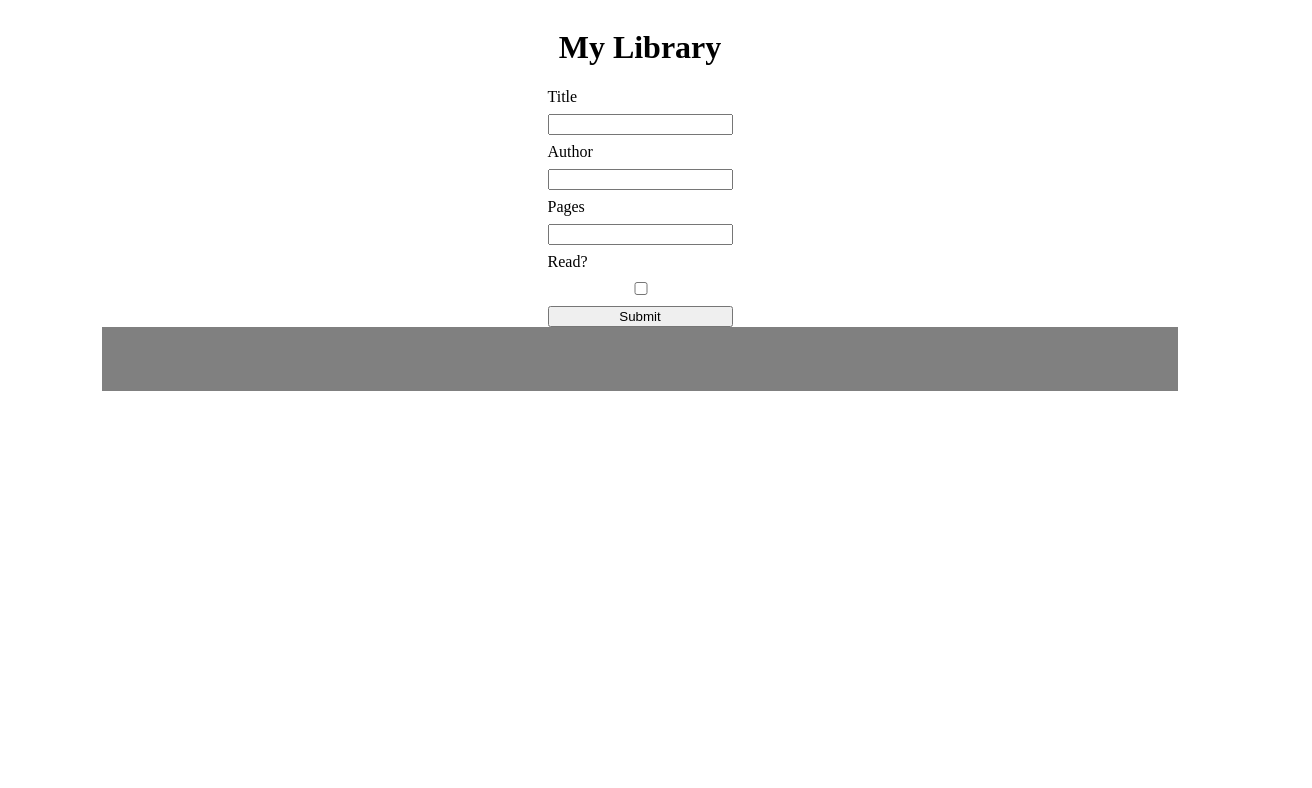
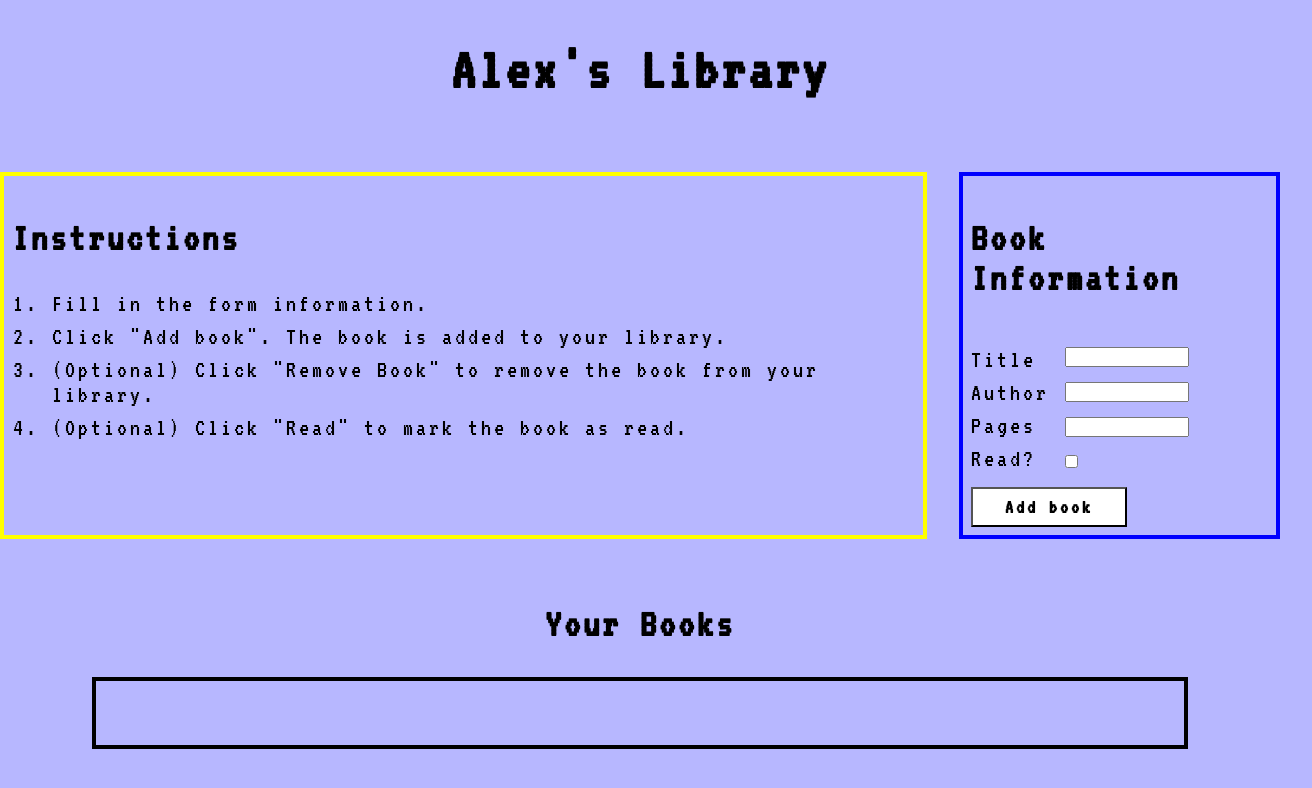
Before and after one commit to Helloimalex1223/libraryProject, a plain HTML site: page index.html in a window 1280 px wide. Shown: the whole page, 1312 px wide, since content can reach past the window. Drawn offline with Linux system fonts and the light colour scheme.

Commit message:
Add basic CSS styling

```diff
--- a/index.html
+++ b/index.html
@@ -6,25 +6,49 @@
     <title>Alex's Library</title>
     <link rel="stylesheet" href="style.css">
     <script src="script.js" defer></script>
+    <link rel="preconnect" href="https://fonts.googleapis.com">
+    <link rel="preconnect" href="https://fonts.gstatic.com" crossorigin>
+    <link href="https://fonts.googleapis.com/css2?family=VT323&display=swap" rel="stylesheet">
 </head>
 <body>
     <div class="container">
-        <h1 class="heading">My Library</h1>
+        <h1 class="heading">Alex's Library</h1>
 
-            <form id = "addBookForm">
-                <label for="title">Title</label>
-                <input type="text" id = "title" name = "title">
+            <div class="innerContainer">
+                <div class="instructions">
+                    <h2>Instructions</h2>
+                    <ol>
+                        <li>Fill in the form information.</li>
+                        <li>Click "Add book". The book is added to your library.</li>
+                        <li>(Optional) Click "Remove Book" to remove the book from your library.</li>
+                        <li>(Optional) Click "Read" to mark the book as read.</li>
+                    </ol>
+                </div>
 
-                <label for="title">Author</label>
-                <input type="text" id = "author" name = "author">
+                <form id = "addBookForm">
+                    <h2>Book Information</h2>
+                    <div class="formContainer">
+                        <div class="labels">
+                            <label for="title">Title</label>
+                            <label for="title">Author</label>
+                            <label for="title">Pages</label>
+                            <label for="title">Read?</label>
+                        </div>
 
-                <label for="title">Pages</label>
-                <input type="text" id = "pages" name = "pages">
+                        <div class="inputs">
+                            <input type="text" id = "title" name = "title">
+                            <input type="text" id = "author" name = "author">
+                            <input type="text" id = "pages" name = "pages">
+                            <input type="checkbox" id = "read" name = "read">
+                        </div>
 
-                <label for="title">Read?</label>
-                <input type="checkbox" id = "read" name = "read">
-                <button id = "submitButton">Submit</button>
-            </form>
+                    </div>
+
+                    <button id = "submitButton">Add book</button>
+                </form>
+            </div>
+
+            <h2>Your Books</h2>
         <div id="books">
         </div>
     </div>
--- a/script.js
+++ b/script.js
@@ -18,6 +18,9 @@ function addBookToLibrary(title, author, pages, read)
     myLibrary.push(myBook);
     addTolibraryGUI(myBook);
 }
+
+var randomColor = Math.floor(Math.random()*16777215).toString(16);
+
 
 //get user input from form when the Submit button is clicked
 
@@ -65,8 +68,8 @@ function addTolibraryGUI(obj)
     const bookDiv = document.createElement("div");
     bookDiv.classList.add("bookEntry");
 
-    const titlePara = document.createElement("p");
-    titlePara.textContent = `Title: ${obj.title}`;
+    const titlePara = document.createElement("h3");
+    titlePara.textContent = `${obj.title}`;
     bookDiv.appendChild(titlePara);
 
     const authorPara = document.createElement("p");
@@ -83,7 +86,6 @@ function addTolibraryGUI(obj)
     bookDiv.appendChild(isReadPara);
 
     ele.appendChild(bookDiv);
-    bookDiv.appendChild(titlePara);
 
     //add the remove button for each book entry
     removeButton = document.createElement("button");
--- a/style.css
+++ b/style.css
@@ -1,17 +1,160 @@
+*
+{
+    font-family: 'VT323', 'Times New Roman', Times, serif;
+    letter-spacing: 3px;
+}
+
+html, body
+{
+    width: 100%;
+    margin: 0;
+    padding: 0;
+}
+
+body
+{
+    display: flex;
+    align-items: center;
+    justify-content: center;
+    background-color: rgb(183, 183, 255);
+}
+
+h1
+{
+    font-size: 60px;
+}
+
+h2
+{
+    font-size: 40px;
+}
+
+h3
+{
+    font-size: 30px;
+}
+
+p, label, li, button
+{
+    font-size: 25px;
+}
+
+
+ol
+{
+    display: flex;
+    flex-direction: column;
+    gap: .5rem;
+}
+
 .container
 {
     display: flex;
     flex-direction: column;
     align-items: center;
+    justify-content: center;
+    max-width: 1500px;
+}
+input
+{
+    padding-left: 2px;
+    padding-right: 5px;
+}
+
+.innerContainer
+{
+    display: flex;
+    justify-content: center;
+    gap: 2rem;
+    width: 100%;
+    padding: 2rem;
+}
+
+.instructions
+{
+    border: .25rem solid yellow;
+    padding: .5rem;
+    flex-grow: 2;
+}
+
+#addBookForm
+{
+    display: flex;
+    flex-direction: column;
+    align-items: flex-start;
+    border: .25rem solid blue;
+    padding: .5rem;
+    flex-grow: 1;
+}
+
+.formContainer
+{
+    display: flex;
+    flex-direction: row;
+    gap: 1rem;
+}
+
+.labels, .inputs
+{
+    display: flex;
+    flex-direction: column;
+    gap: .5rem;
+    padding-top: 1rem;
+    padding-bottom: 1rem;
+    justify-content: space-between;
+}
+
+.inputs
+{
+    align-items: flex-start;
+}
+
+h3
+{
+    text-align: center;
+}
+
+#submitButton
+{
+    padding: .5rem 2rem;
+    font-weight: bolder;
+    font-size: 20px;
+    background-color: white;
+    transition: all 1s;
+}
+
+#submitButton:hover
+{
+    background-color: orange;
+}
+
+.remove, .read
+{
+    font-weight: bold;
+    padding: .75rem;
+    margin: .25rem;
+}
+
+.readFormatting
+{
+    display: flex;
+    align-items: flex-start;
+    gap: .5rem;
+}
+
+#read
+{
+    margin-left: 0;
 }
 
 #books
 {
     width: 80%;
     height: 100%;
-    background-color: gray;
+    border: .25rem solid black;
     padding: 2rem;
     display: flex;
+    align-items: center;
     gap: 1rem;
     justify-content: space-evenly;
     flex-wrap: wrap;
@@ -23,20 +166,6 @@
     flex-direction: column;
     border: 1px solid white;
     padding: 1rem;
-    width: 30%;
-    border: 1px solid black;
+    width: 20%;
+    border: .25rem solid black;
 }
-
-#addBookForm
-{
-    display: flex;
-    flex-direction: column;
-    gap: .5rem;
-}
-
-.remove, .read
-{
-    font-weight: bold;
-    padding: .75rem;
-    margin: .25rem;
-}
```
